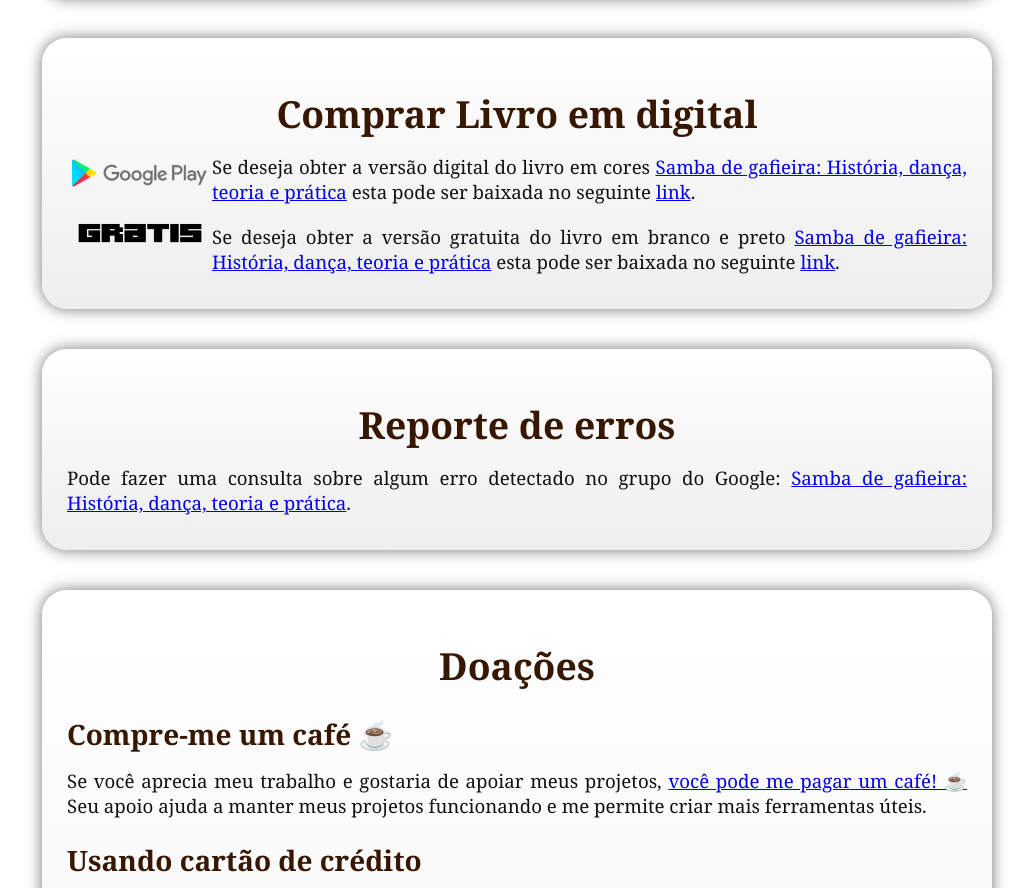
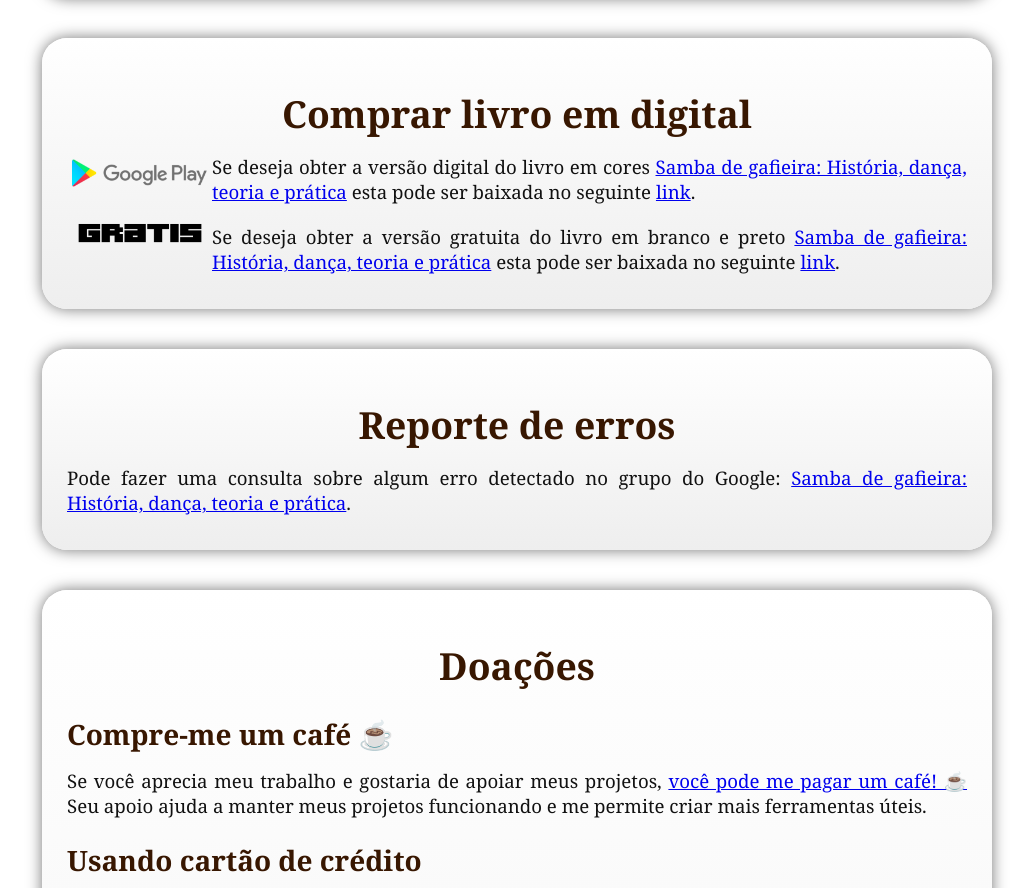
Before and after one commit to trucomanx/book, a plain HTML site: page gafieira/index.html in a window 1280 px wide. Shown: the part 1797-2685 px from the top of the page, without its empty margins (123-1156 px from the left). Drawn offline with Linux system fonts and the light colour scheme.

Commit message:
ordenando

```diff
--- a/gafieira/index.html
+++ b/gafieira/index.html
@@ -101,7 +101,7 @@ também espero que esta pesquisa seja útil para aqueles que procuram informaç
 </div>
 <!----------------------------------------------------------------------------->
 <div id="downpdf" class="box">
-<h1>Comprar Livro em digital</h1>
+<h1>Comprar livro em digital</h1>
 <a href="https://play.google.com/store/books/details/Fernando_Pujaico_Rivera_Samba_de_gafieira?id=OPteEQAAQBAJ" target="_blank"><img  src="imagenes/gplay.png" border="0" style = "display: block;float: left; width:15%; padding:5px" /></a>
 <p> Se deseja obter a versão digital do livro em cores
 <a href="https://play.google.com/store/books/details/Fernando_Pujaico_Rivera_Samba_de_gafieira?id=OPteEQAAQBAJ" target="_blank">Samba de gafieira: História, dança, teoria e prática</a>
```
